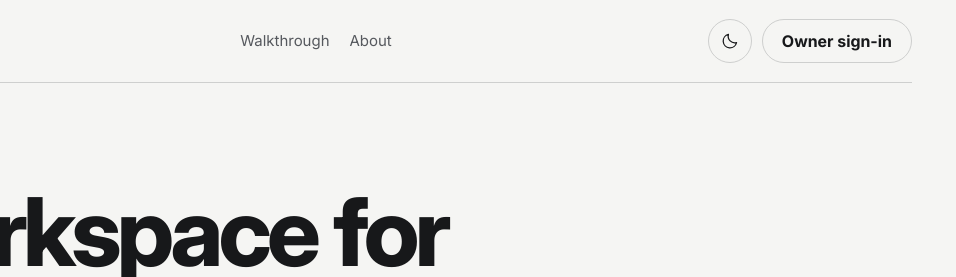
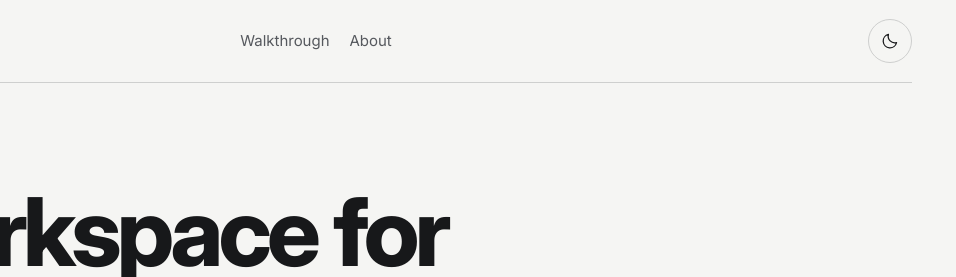
Before and after one commit to cmndrpaul/cmndrpaul-crm-website, a plain HTML site: page index.html in a window 1280 px wide. Shown: the top 277 px of the page, 324-1280 px from the left. Drawn offline with Linux system fonts and the light colour scheme.

Commit message:
Remove private CRM links from public showcase

```diff
--- a/index.html
+++ b/index.html
@@ -22,7 +22,6 @@
         <svg class="moon" viewBox="0 0 24 24" aria-hidden="true"><path d="M20.7 14.1A8.8 8.8 0 0 1 9.9 3.3 9 9 0 1 0 20.7 14.1Z"/></svg>
         <svg class="sun" viewBox="0 0 24 24" aria-hidden="true"><circle cx="12" cy="12" r="4"/><path d="M12 2v2m0 16v2M2 12h2m16 0h2M5 5l1.4 1.4m11.2 11.2L19 19M5 19l1.4-1.4M17.6 6.4 19 5"/></svg>
       </button>
-      <a class="button secondary" href="https://cmndrpaul-crm.vercel.app/login">Owner sign-in</a>
     </div>
   </header>
   <main id="main">
```
Also changed, not shown: 1 other file.
